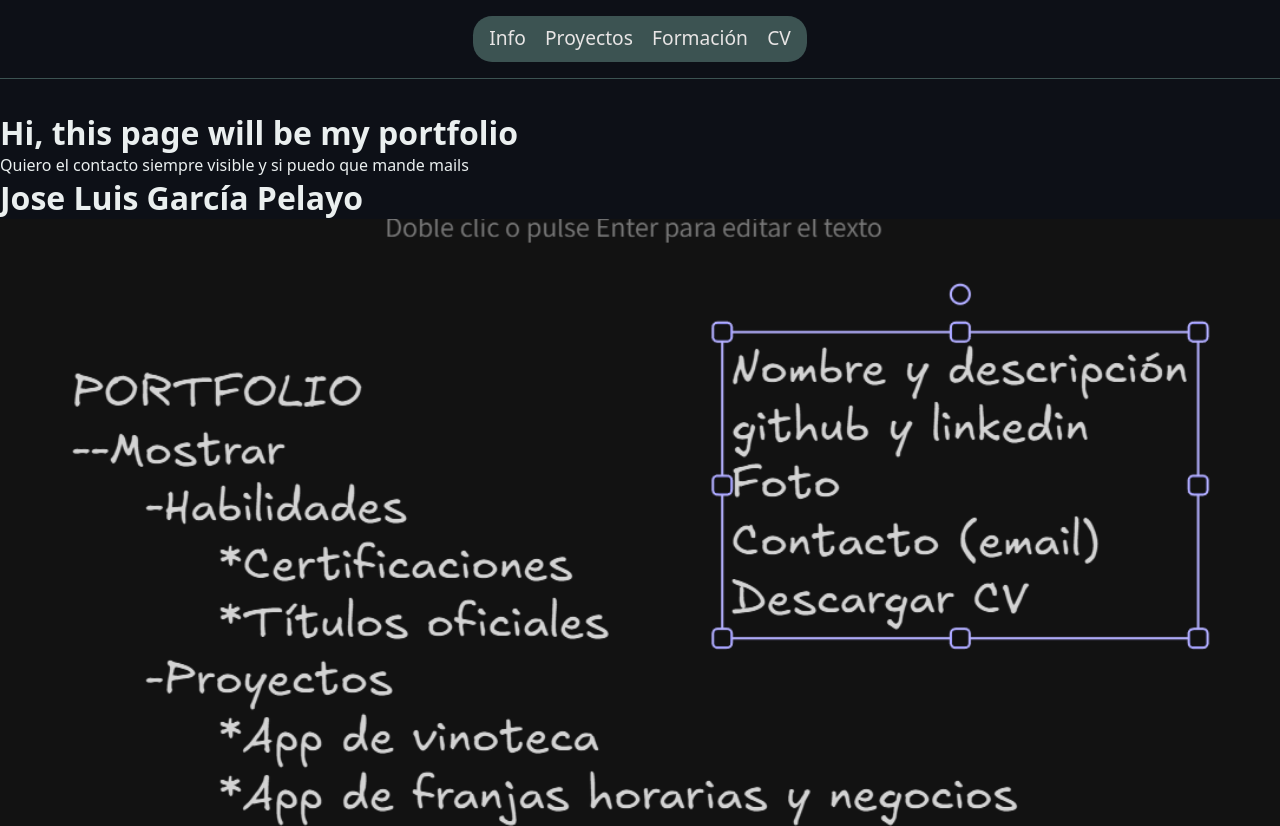
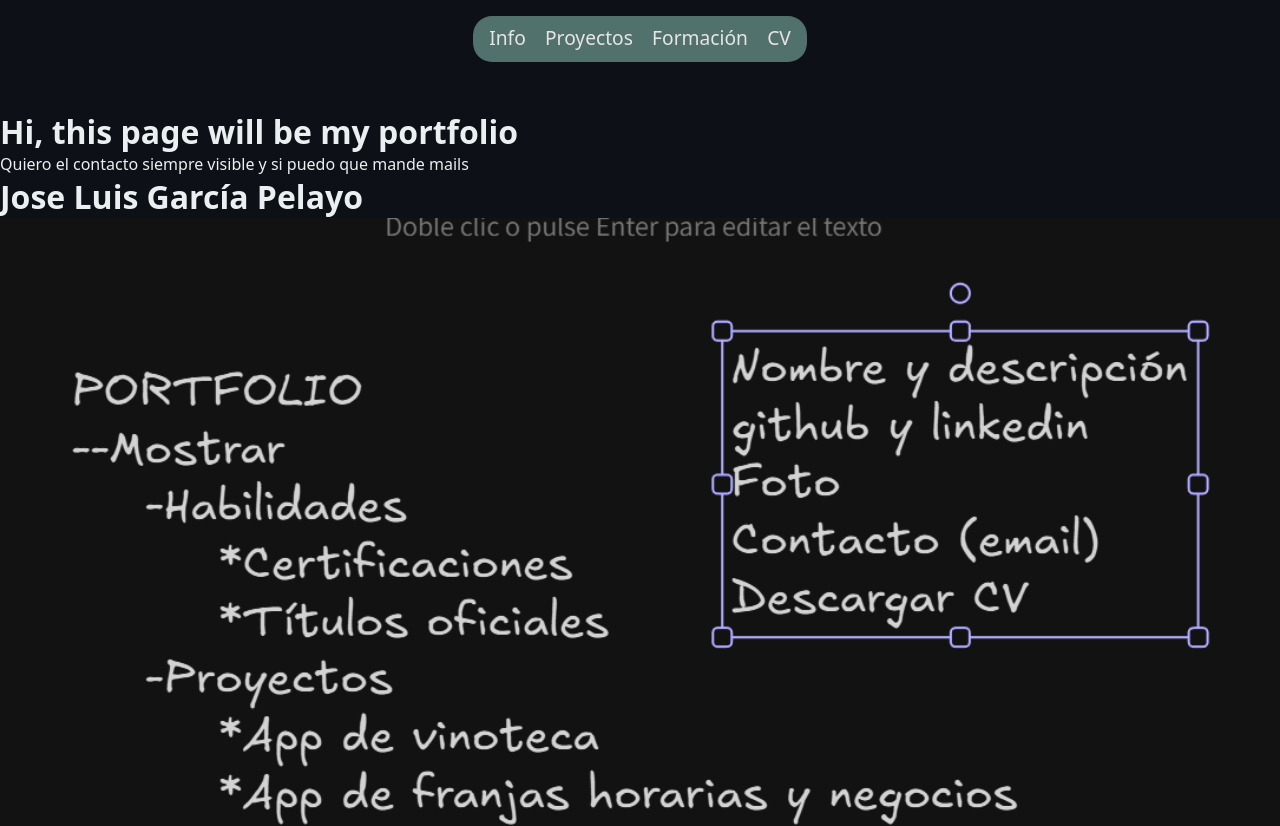
Before and after one commit to JoseLuisPelayo/JoseLuisPelayo.github.io, a plain HTML site: page index.html in a window 1280 px wide. Shown: the top 826 px of the page. Drawn offline with Linux system fonts and the light colour scheme.

Commit message:
ADD: header style changed

```diff
--- a/css/style.css
+++ b/css/style.css
@@ -19,8 +19,6 @@ a {
 header {
     position: sticky;
     top: 0;
-    background-color: #0d1017;
-    border-bottom: 1px solid #5d817b99;;
     margin-bottom: 2rem;
 }
 
@@ -34,7 +32,7 @@ header {
 .nav-list {
     display: inline-flex;
     align-items: center;
-    background-color: #5d817b99;
+    background-color: #5d817bdd;
     gap: 1.2rem;
     list-style: none;
     margin: 1rem auto;
@@ -58,7 +56,8 @@ header {
         width: 100%;
         border-radius: 0px;
         justify-content: space-around;
-        margin: 0 0 2rem 0;
         padding: 1.2rem 1rem 1rem 1rem;
+        margin: 0%;
     }
+
 }
```
